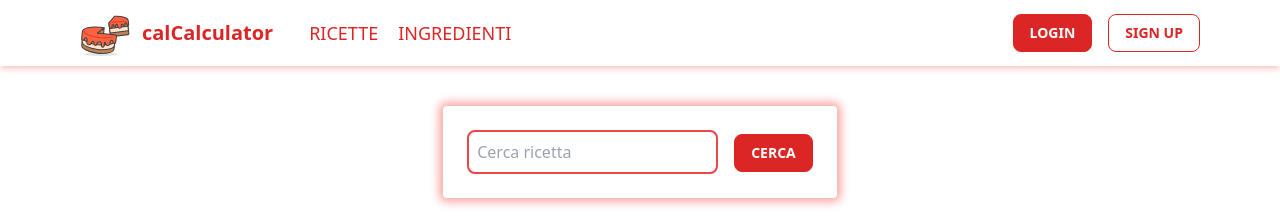
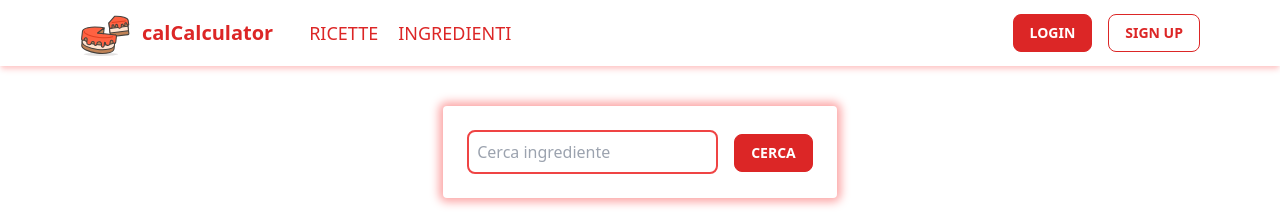
Before and after one commit to pietro-giordano/calCalculator_nuxt, a Nuxt app: page /ingredients/search in a window 1280 px wide. Shown: the top 224 px of the page. Built offline with nearby package versions, Linux system fonts and the light colour scheme; no server answers.

Commit message:
modifiche ai meta tag

```diff
--- a/app.vue
+++ b/app.vue
@@ -5,3 +5,17 @@
             </NuxtLayout>
       </div>
 </template>
+
+<script setup lang="ts">
+useSeoMeta({
+      title: 'calCalculator',
+      ogTitle: 'calCalculator',
+      description: 'Crea una ricetta e calcola calorie e macronutrienti',
+      ogDescription: 'Crea una ricetta e calcola calorie e macronutrienti',
+});
+useHead({
+      link: [
+            { rel: 'icon', type: 'image/svg+xml', href: '/559birthdaycake3_100233.svg' }
+      ]
+});
+</script>
--- a/pages/ingredients/search.vue
+++ b/pages/ingredients/search.vue
@@ -2,14 +2,17 @@
       <div>
 
             <form @submit.prevent="searchIngredients">
-                  <input type="text" class="border-2 border-red-500 p-2 rounded-lg me-4" placeholder="Cerca ricetta">
+                  <input v-model="search" type="text" class="border-2 border-red-500 p-2 rounded-lg me-4"
+                        placeholder="Cerca ingrediente">
 
                   <Button1 content="Cerca" type="submit" />
             </form>
 
             <div>
                   <ul>
-
+                        <li>
+                              {{ }}
+                        </li>
                   </ul>
             </div>
 
@@ -17,14 +20,24 @@
 </template>
 
 <script lang="ts" setup>
+import { ref } from 'vue';
 import { definePageMeta } from '#imports';
 
 definePageMeta({
       middleware: ['auth']
 });
 
+type Ingredient = {
+      product_name: String,
+
+}
+
+const search = ref();
+
 async function searchIngredients() {
-      await useApiFetch("/api/");
+      const { data: result } = await useFetch('https://world.openfoodfacts.net/api/v2/search?brands_tag=ferrero&fields=product_name_it,product_name,nutriments');
+
+      console.log(result);
 }
 </script>
 
```
